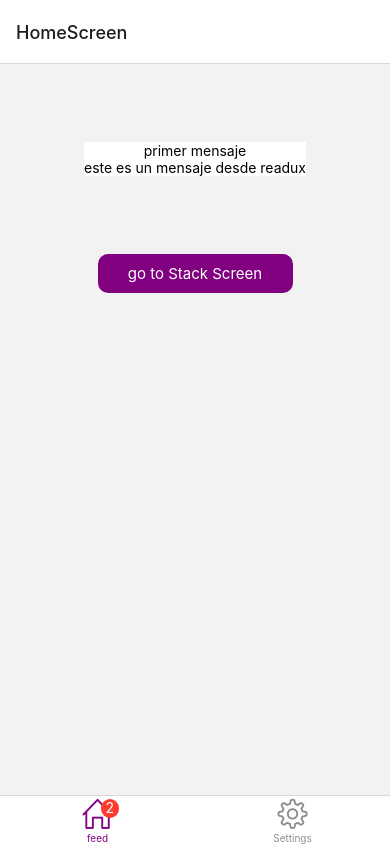
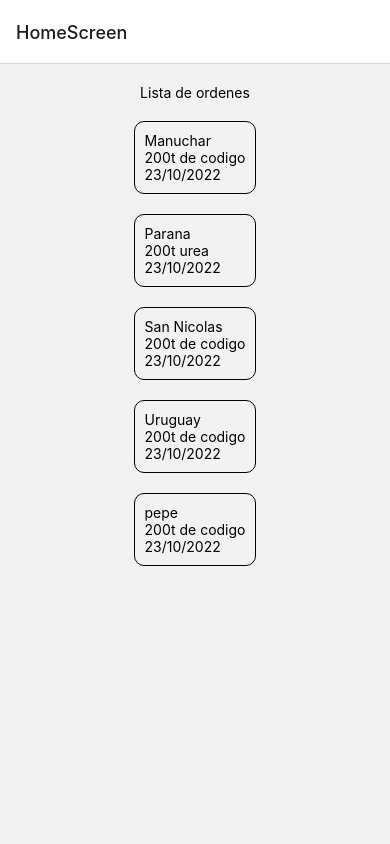
Before and after one commit to DMpablo/redux-toolkit, a React Native app: screen /HomeScreen in a window 390 px wide. Built offline with nearby package versions, Linux system fonts and the light colour scheme.

Commit message:
initial OT-LOGISTIC

```diff
--- a/package.json
+++ b/package.json
@@ -20,7 +20,8 @@
     "react-native-safe-area-context": "4.3.1",
     "react-native-screens": "~3.15.0",
     "react-redux": "^8.0.4",
-    "redux": "^4.2.0"
+    "redux": "^4.2.0",
+    "expo-checkbox": "~2.2.0"
   },
   "devDependencies": {
     "@babel/core": "^7.12.9"
--- a/src/Navigation.js
+++ b/src/Navigation.js
@@ -8,8 +8,7 @@ import { SimpleLineIcons } from '@expo/vector-icons';
 
 //screens
 import { HomeScreen } from "./screen/homeScreen";
-import { SettingScreen } from "./screen/settingScreen";
-import { StackScreen } from "./screen/stackScreen";
+import { OrderDetail } from "./components";
 
 
 const HomeStackNavigator = createNativeStackNavigator();
@@ -21,11 +20,13 @@ function MyStack() {
       <HomeStackNavigator.Screen
         name="HomeScreen"
         component={HomeScreen}
-
+      options={
+        {name:'hola'}
+      }
         />
       <HomeStackNavigator.Screen
-        name="Stack"
-        component={StackScreen}
+        name="Detalle"
+        component={OrderDetail}
         options={{
           headerBackTitleVisible: false,
 
@@ -35,45 +36,11 @@ function MyStack() {
   );
 }
 
-function MyTabs() {
-  return (
-    <Tab.Navigator
-      initialRouteName="Home"
-      screenOptions={{
-        tabBarActiveTintColor: "purple",
-      }}
-    >
-      <Tab.Screen
-        name="Homle"
-        component={MyStack}
-        options={{
-          tabBarLabel: "feed",
-          tabBarBadge: 2,
-          headerShown:false,
-          tabBarIcon: ({color, size})=>(
-            <SimpleLineIcons name="home" color={color} size={30} />
-          )
-        }}
-      />
-      <Tab.Screen
-        name="Settings"
-        component={SettingScreen}
-        options={{
-          tabBarIcon: ({color, size}) => (
-            <SimpleLineIcons name='settings' color={color} size={30} />
-          )
-        }}
-
-        />
-    </Tab.Navigator>
-  );
-}
-
 export default function Navigation() {
   return (
     <Provider store={store}>
       <NavigationContainer>
-        <MyTabs />
+        <MyStack />
       </NavigationContainer>
     </Provider>
   );
--- /dev/null
+++ b/src/components/index.js
@@ -0,0 +1,2 @@
+export { default as OrderList } from "./order-list";
+export { default as OrderDetail } from './order-detail'
--- /dev/null
+++ b/src/components/order-detail/index.js
@@ -0,0 +1,25 @@
+import React, { useState } from "react";
+import { View, Text } from "react-native";
+import { styles } from "./styles";
+import Checkbox from "expo-checkbox";
+
+const OrderDetail = ({ route }) => {
+  const [isChecked, setChecked] = useState(false);
+  const { item } = route.params;
+  return (
+    <View style={styles.container}>
+      <Text style={styles.container}>Cargar orden</Text>
+      <Text>{item.company}</Text>
+      <Text>{item.description}</Text>
+      <Text>{item.date}</Text>
+      <Checkbox
+        style={styles.checkbox}
+        value={isChecked}
+        onValueChange={setChecked}
+        color={isChecked ? "#4630EB" : undefined}
+      />
+    </View>
+  );
+};
+
+export default OrderDetail;
--- /dev/null
+++ b/src/components/order-detail/styles.js
@@ -0,0 +1,17 @@
+import { StyleSheet } from "react-native";
+
+export const styles = StyleSheet.create({
+  container: {
+    // flex: 1,
+    alignItems: "center",
+    justifyContent: "center",
+    // width:'100%',
+    marginTop: 20,
+    // backgroundColor:'gray'
+  },
+  text: {
+    color: "gray",
+    fontSize: 15,
+    textAlign: "center",
+  },
+});
--- /dev/null
+++ b/src/components/order-list/index.js
@@ -0,0 +1,37 @@
+import React from "react";
+import { View, Text, FlatList, TouchableOpacity } from "react-native";
+import { useSelector } from "react-redux";
+import { useNavigation } from "@react-navigation/native";
+import { styles } from "./styles";
+
+const OrderList = () => {
+  const ord = useSelector((state) => state.orders);
+  const navigation = useNavigation();
+
+  const renderItem = ({ item }) => (
+    <TouchableOpacity style={styles.container_detail} onPress={() => navigation.navigate("Detalle",{item})}>
+      <Text>{item.company}</Text>
+      <Text>{item.description}</Text>
+      <Text>{item.date}</Text>
+    </TouchableOpacity>
+  );
+
+  return (
+    <View style={styles.container}>
+      <Text>Lista de ordenes</Text>
+      <FlatList
+        data={ord}
+        renderItem={renderItem}
+        keyExtractor={(item) => item.id}
+      />
+    {/*   <TouchableOpacity
+        style={styles.touch}
+        onPress={() => navigation.navigate("Stack")}
+      >
+        <Text style={styles.text}>go to Stack Screen</Text>
+      </TouchableOpacity> */}
+    </View>
+  );
+};
+
+export default OrderList;
--- /dev/null
+++ b/src/components/order-list/styles.js
@@ -0,0 +1,33 @@
+import { StyleSheet } from "react-native";
+
+export const styles = StyleSheet.create({
+  container: {
+    flex: 1,
+    alignItems: "center",
+    justifyContent: "center",
+    width:'100%',
+    marginTop: 20,
+  },
+  container_detail: {
+    flex: 1,
+    width:'100%',
+    marginTop: 20,
+    padding:10,
+    borderWidth:1,
+    borderRadius: 10,
+
+  },
+  touch: {
+    backgroundColor: "purple",
+    padding: 10,
+    marginTop: "20%",
+    width: "50%",
+    alsignSelf: "center",
+    borderRadius: 10,
+  },
+  text: {
+    color: "white",
+    fontSize: 15,
+    textAlign: "center",
+  },
+});
--- a/src/screen/homeScreen.js
+++ b/src/screen/homeScreen.js
@@ -1,70 +1,13 @@
 import React from "react";
 import {
-  View,
-  Text,
-  StyleSheet,
   SafeAreaView,
-  FlatList,
-  TouchableOpacity,
 } from "react-native";
-import { useSelector } from "react-redux";
-import { useNavigation } from "@react-navigation/native";
-
-const styles = StyleSheet.create({
-  container: {
-    flex: 1,
-    backgroundColor: "#fff",
-    alignItems: "center",
-    justifyContent: "center",
-  },
-});
+import { OrderList } from "../components";
 
 export const HomeScreen = () => {
-  const msg = useSelector((state) => state.message);
-  const navigation = useNavigation();
-
-  const renderItem = ({ item }) => (
-    <View style={styles.container}>
-      <Text>{item.title}</Text>
-      <Text>{item.description}</Text>
-    </View>
-  );
-
   return (
-    <SafeAreaView
-      style={{
-        fontsize: 50,
-        textAlign: "center",
-        marginTop: "20%",
-        alignItems: "center"
-      }}
-    >
-      <FlatList
-        data={msg}
-        renderItem={renderItem}
-        keyExtractor={(item) => item.id}
-      />
-      <TouchableOpacity
-        style={{
-          backgroundColor: "purple",
-          padding: 10,
-          marginTop: "20%",
-          width: "50%",
-          alsignSelf: "center",
-          borderRadius: 10,
-        }}
-        onPress={()=>  navigation.navigate("Stack")}
-      >
-        <Text
-          style={{
-            color: "white",
-            fontSize: 15,
-            textAlign: "center",
-          }}
-        >
-          go to Stack Screen
-        </Text>
-      </TouchableOpacity>
-    </SafeAreaView>
+    <>
+      <OrderList />
+    </>
   );
 };
--- a/src/screen/settingScreen.js
+++ /dev/null
@@ -1,16 +0,0 @@
-import React from 'react'
-import { View, Text } from 'react-native'
-
-export const SettingScreen = () => {
-    return (
-        <View>
-         <Text
-            style={{
-            fontsize: 50,
-            textAlign: 'center',
-            marginTop:'20%'
-            }}
-            >SettingScreen</Text>
-        </View>
-    )
-}
--- /dev/null
+++ b/src/store/orders.slice.js
@@ -0,0 +1,80 @@
+import { createSlice } from "@reduxjs/toolkit";
+
+const padTo2Digits = (num) => {
+  return num.toString().padStart(2, '0');
+}
+
+const formatDate = (date) => {
+  return [
+    padTo2Digits(date.getDate()),
+    padTo2Digits(date.getMonth() + 1),
+    date.getFullYear(),
+  ].join('/');
+}
+
+const initialState = [
+  {
+    id: "1",
+    company: "Manuchar",
+    description: "200t de codigo",
+    date: formatDate(new Date()),
+    typebag:'',
+    cantbag:'',
+    operators:'',
+    apuntador:'',
+
+  },
+  {
+    id: "2",
+    company: "Parana",
+    description: "200t urea",
+    date: formatDate(new Date()),
+    typebag:'',
+    cantbag:'',
+    operators:'',
+    apuntador:'',
+
+  },
+  {
+    id: "3",
+    company: "San Nicolas",
+    description: "200t de codigo",
+    date: formatDate(new Date()),
+    typebag:'',
+    cantbag:'',
+    operators:'',
+    apuntador:'',
+
+  },
+  {
+    id: "4",
+    company: "Uruguay",
+    description: "200t de codigo",
+    date: formatDate(new Date()),
+    typebag:'',
+    cantbag:'',
+    operators:'',
+    apuntador:'',
+
+  },
+  {
+    id: "5",
+    company: "pepe",
+    description: "200t de codigo",
+    date: formatDate(new Date()),
+    typebag:'',
+    cantbag:'',
+    operators:'',
+    apuntador:'',
+
+  },
+];
+
+const ordersSlice = createSlice({
+  name: "orders",
+  initialState,
+  reducers: {
+  },
+});
+
+export default ordersSlice.reducer;
--- a/src/store/store.js
+++ b/src/store/store.js
@@ -1,9 +1,13 @@
 import { configureStore } from "@reduxjs/toolkit";
 
 import messageReducer from './message.slice'
+import ordersReducer from './orders.slice'
 
 const store = configureStore({
-  reducer: { message: messageReducer },
+  reducer: {
+    message: messageReducer,
+    orders: ordersReducer
+  },
 });
 
 export default store;
```
Also changed, not shown: src/model/index.js (added, +10 -0 lines), 1 other file (tests, documents, lock files or other folders).
